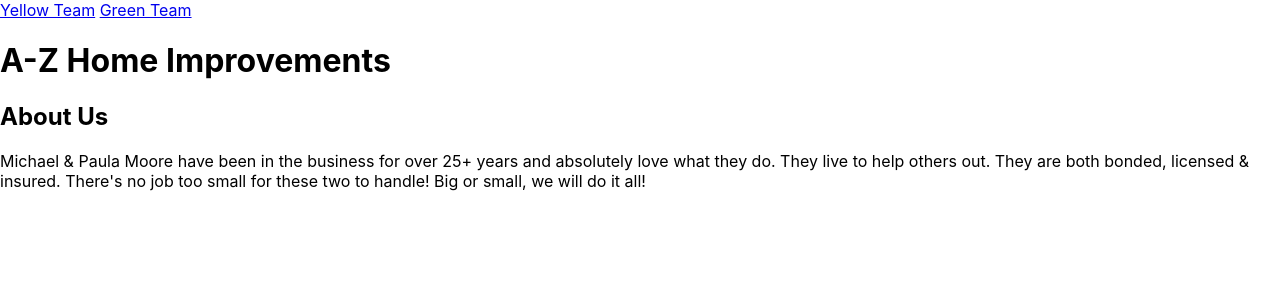
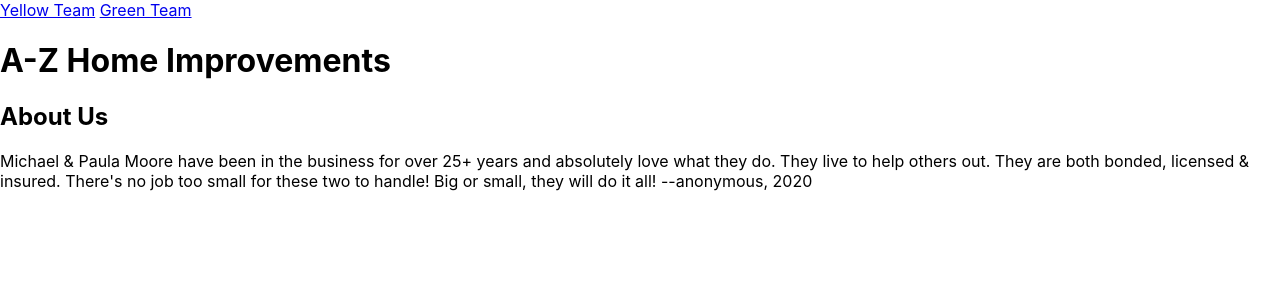
Before and after one commit to tpetts/a-z, a React (Create React App) app: page / in a window 1280 px wide. Shown: the top 300 px of the page. Built offline with nearby package versions, Linux system fonts and the light colour scheme.

Commit message:
Update Introduction.js

```diff
--- a/src/Introduction.js
+++ b/src/Introduction.js
@@ -6,7 +6,9 @@ export const Introduction = () => {
             <h2>About Us</h2>
                     {/* <!-- image of whole family here --> */}
                 <p>
-                    Michael & Paula Moore have been in the business for over 25+ years and absolutely love what they do. They live to help others out. They are both bonded, licensed & insured. There's no job too small for these two to handle! Big or small, we will do it all!
+                    Michael & Paula Moore have been in the business for over 25+ years and absolutely love what they do. They live to help others out. They are both bonded, licensed & insured. There's no job too small for these two to handle! Big or small, they will do it all!
+
+                    --anonymous, 2020
 
                     {/* <!-- ***mention bonded, licensed & insured*** --> */}
                 </p>
```
